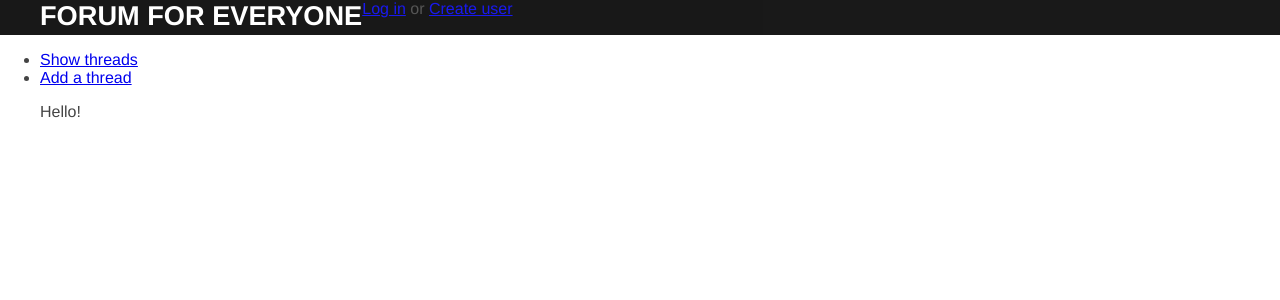
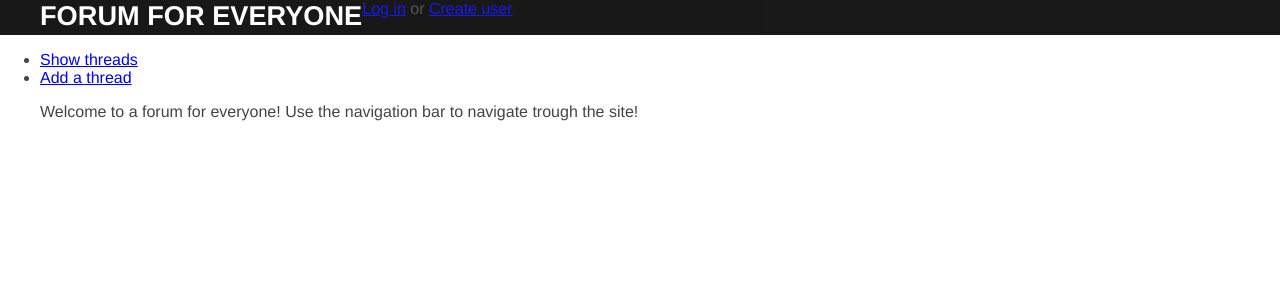
Before and after one commit to lehtoneo/keskustelufoorumi, a Flask app: page / in a window 1280 px wide. Shown: the top 300 px of the page. Run offline with Flask 2, Linux system fonts and the light colour scheme.

Commit message:
modify index text

```diff
--- a/application/templates/index.html
+++ b/application/templates/index.html
@@ -2,6 +2,7 @@
 
 {% block content %}
   <p>
-    Hello!
+    Welcome to a forum for everyone!
+    Use the navigation bar to navigate trough the site!
   </p>
 {% endblock %}
```
